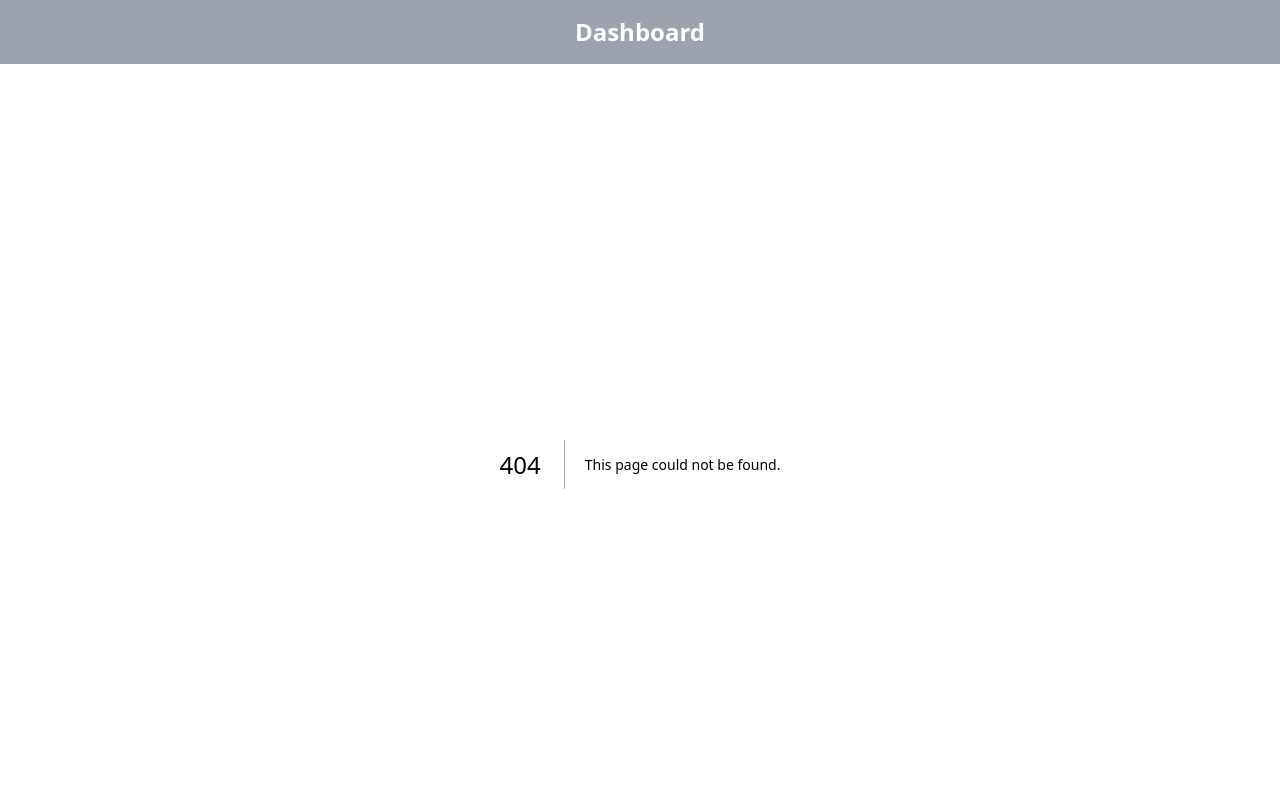
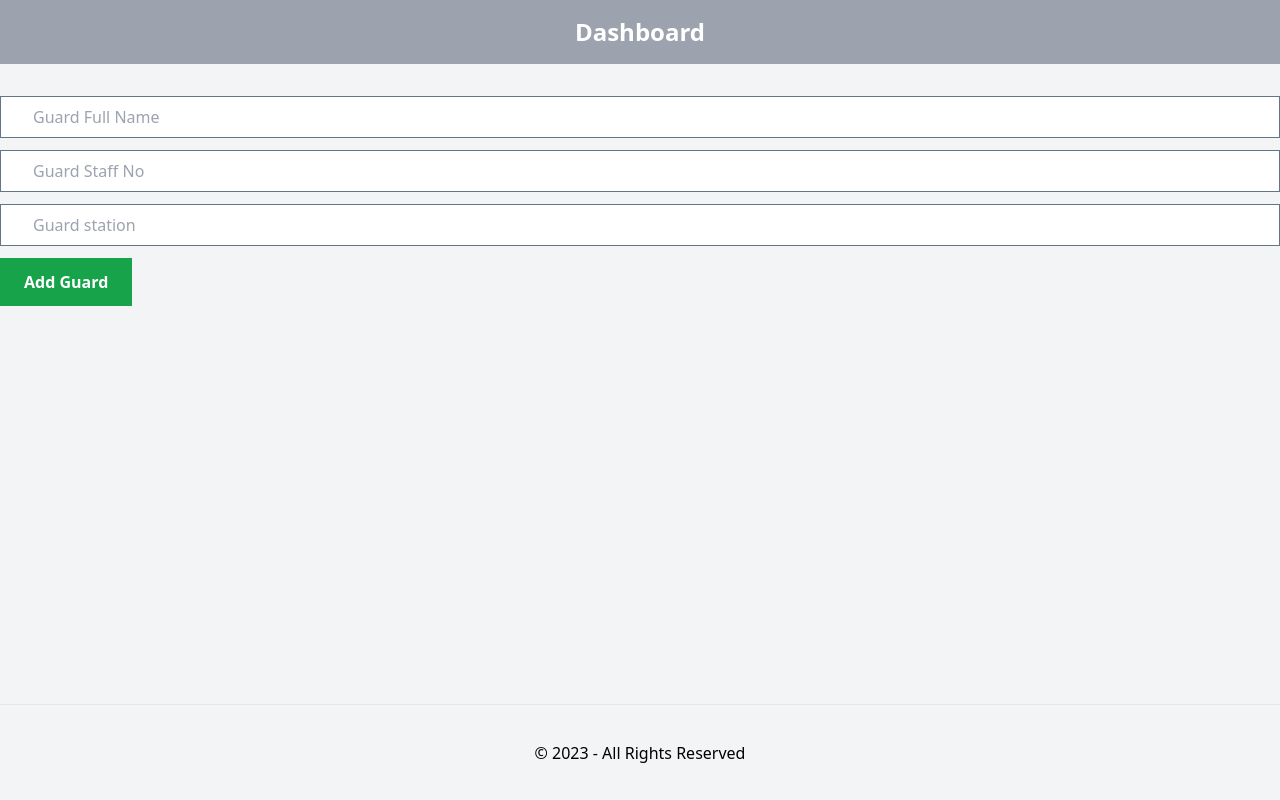
Before and after one commit to collinskrotich/sfc_access_management, a Next.js app: page /addGateKeeper in a window 1280 px wide. Before the commit this address had no page. Shown: the top 800 px of the page. Built offline with nearby package versions, Linux system fonts and the light colour scheme.

Commit message:
Added gateKeeper pages

```diff
--- /dev/null
+++ b/app/addGateKeeper/page.jsx
@@ -0,0 +1,36 @@
+import React from 'react'
+
+function page() {
+  return (
+    <div className='mt-8'>
+
+
+    <form className='flex flex-col gap-3'>
+        <input
+         className='border border-slate-500 px-8 py-2'
+         type='text'
+         placeholder='Guard Full Name'
+        />
+
+        <input
+         className='border border-slate-500 px-8 py-2'
+         type='text'
+         placeholder='Guard Staff No'
+        />
+
+        <input
+         className='border border-slate-500 px-8 py-2'
+         type='text'
+         placeholder='Guard station'
+        />
+
+        <button className='bg-green-600 font-bold text-white py-3 px-6 w-fit'>
+            Add Guard
+        </button>
+
+    </form>
+    </div>
+  )
+}
+
+export default page
--- /dev/null
+++ b/app/editGateKeeper/[id]/page.jsx
@@ -0,0 +1,10 @@
+import EditGateKeeperForm from '@/components/EditGateKeeperForm'
+import React from 'react'
+
+function page() {
+  return (
+    <EditGateKeeperForm/>
+  )
+}
+
+export default page
--- a/app/editUser/[id]/page.jsx
+++ b/app/editUser/[id]/page.jsx
@@ -1,9 +1,9 @@
-import EditTopicForm from '@/components/EditTopicForm'
+import EditUserForm from '@/components/EditUserForm'
 import React from 'react'
 
 function page() {
   return (
-    <EditTopicForm/>
+    <EditUserForm/>
   )
 }
 
--- /dev/null
+++ b/app/gatekeepers/page.jsx
@@ -0,0 +1,23 @@
+import GateKeeperList from '@/components/GateKeeperList'
+import Link from 'next/link'
+import React from 'react'
+
+const Users = () => {
+  return (
+    <>
+    <nav className='flex justify-between items-center bg-teal-500 px-8 py-3'>
+      <Link className='text-white font-bold' href={"/"}>Home</Link>
+      <Link className="bg-white p-2" href={"/addGateKeeper"}>Add GateKeeper</Link>
+    </nav>
+      <div>
+        <GateKeeperList/>
+        <GateKeeperList/>
+        <GateKeeperList/>
+        <GateKeeperList/>
+        <GateKeeperList/>
+      </div>
+    </>
+  )
+}
+
+export default Users
--- /dev/null
+++ b/components/EditGateKeeperForm.jsx
@@ -0,0 +1,34 @@
+import React from 'react'
+
+function EditUserForm() {
+  return (
+    <div className='mt-8'>
+    <form className='flex flex-col gap-3'>
+        <input
+         className='border border-slate-500 px-8 py-2'
+         type='text'
+         placeholder='Guard Name'
+        />
+
+        <input
+         className='border border-slate-500 px-8 py-2'
+         type='text'
+         placeholder='Guard Staff No'
+        />
+
+        <input
+         className='border border-slate-500 px-8 py-2'
+         type='text'
+         placeholder='Guard station'
+        />
+
+        <button className='bg-green-600 font-bold text-white py-3 px-6 w-fit text-center'>
+            Update Guard
+        </button>
+
+    </form>
+    </div>
+  )
+}
+
+export default EditUserForm
--- a/components/EditTopicForm.jsx
+++ /dev/null
@@ -1,9 +0,0 @@
-import React from 'react'
-
-function EditTopicForm() {
-  return (
-    <div>EditTopicForm</div>
-  )
-}
-
-export default EditTopicForm
--- /dev/null
+++ b/components/EditUserForm.jsx
@@ -0,0 +1,34 @@
+import React from 'react'
+
+function EditUserForm() {
+  return (
+    <div className='mt-8'>
+    <form className='flex flex-col gap-3'>
+        <input
+         className='border border-slate-500 px-8 py-2'
+         type='text'
+         placeholder='Employee Name'
+        />
+
+        <input
+         className='border border-slate-500 px-8 py-2'
+         type='text'
+         placeholder='Employee EK No'
+        />
+
+        <input
+         className='border border-slate-500 px-8 py-2'
+         type='text'
+         placeholder='Employee National ID'
+        />
+
+        <button className='bg-green-600 font-bold text-white py-3 px-6 w-fit text-center'>
+            Update Employee
+        </button>
+
+    </form>
+    </div>
+  )
+}
+
+export default EditUserForm
--- /dev/null
+++ b/components/GateKeeperList.jsx
@@ -0,0 +1,27 @@
+import React from 'react'
+import RemoveBtn from './RemoveBtn'
+import {HiPencilAlt} from 'react-icons/hi'
+import Link from 'next/link'
+
+
+function GateKeeperList() {
+  return (
+    <>
+    <div className='p-4 border border-slate-300 my-3 flex justify-between gap-5 items-start'>
+        <div>
+            <h2 className='font-bold'>Guard full name</h2>
+            <h2>Guard staff number</h2>
+            <h2>Guard station</h2>
+            </div>
+        <div className='flex gap-2'>
+            <RemoveBtn/>
+            <Link href={'/editGateKeeper/123'}>
+                <HiPencilAlt size={24}/>
+            </Link>
+            </div>
+    </div>
+    </>
+  )
+}
+
+export default GateKeeperList
--- a/components/Sidebar.jsx
+++ b/components/Sidebar.jsx
@@ -42,7 +42,7 @@ export const Sidebar = () => {
                             </h3>
                         </div>
 
-                        <Link href={"/users"} className='flex mb-2 justify-start items-center gap-4 pl-5 hover:bg-gray-900 p-2 rounded-md group cursor-pointer hover:shadow-lg m-auto'>
+                        <Link href={"/gatekeepers"} className='flex mb-2 justify-start items-center gap-4 pl-5 hover:bg-gray-900 p-2 rounded-md group cursor-pointer hover:shadow-lg m-auto'>
                             <GiStaticGuard className='text-2xl text-gray-600 group-hover:text-white' />
                             <h1 className='text-base text-gray-600 group-hover:text-white font-semibold'>
                                 GateKeepers
```
